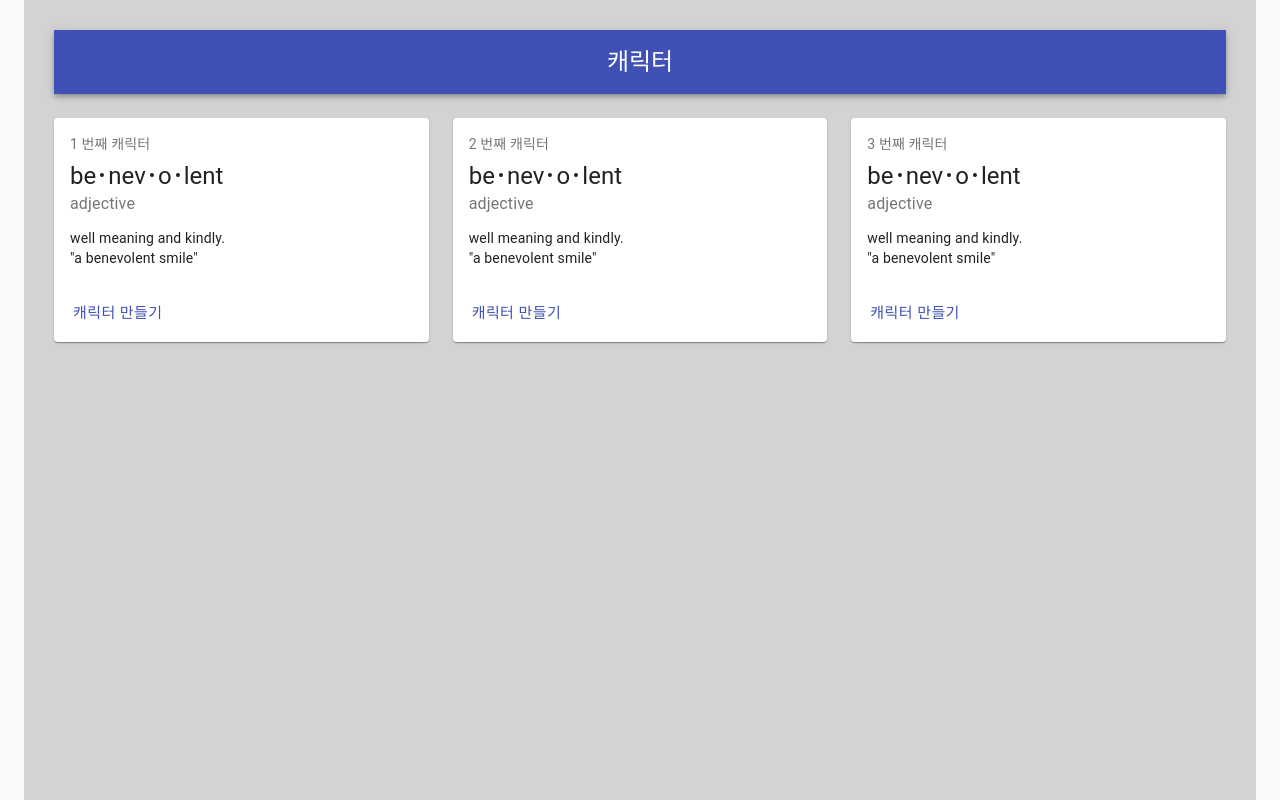
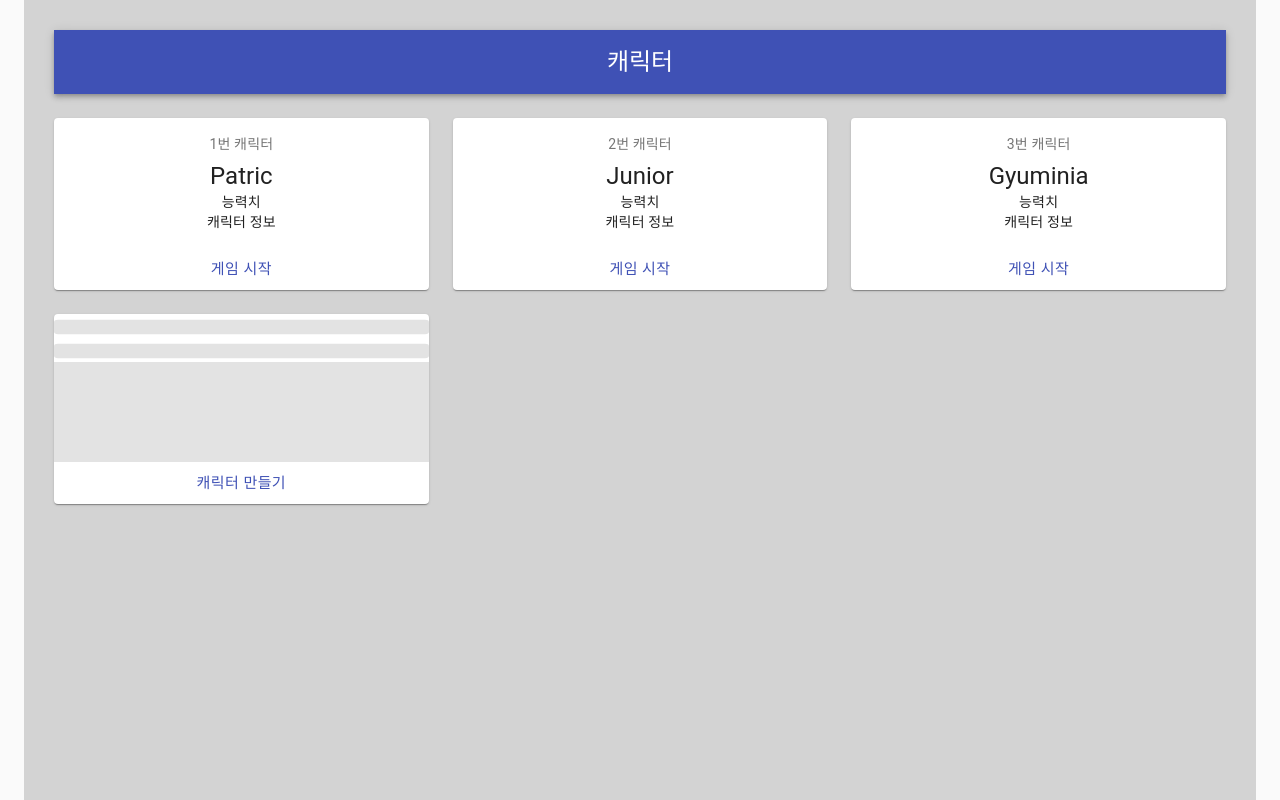
Before and after one commit to 0strich/Gyuminia-client, a React (Create React App) app: page /character in a window 1280 px wide. Built offline with nearby package versions, Linux system fonts and the light colour scheme.

Commit message:
캐릭터 페이지 90% 완료

```diff
--- a/package.json
+++ b/package.json
@@ -5,6 +5,7 @@
   "dependencies": {
     "@material-ui/core": "^4.9.10",
     "@material-ui/icons": "^4.9.1",
+    "@material-ui/lab": "^4.0.0-alpha.50",
     "@testing-library/jest-dom": "^4.2.4",
     "@testing-library/react": "^9.5.0",
     "@testing-library/user-event": "^7.2.1",
--- a/src/components/Character.tsx
+++ b/src/components/Character.tsx
@@ -2,35 +2,26 @@ import React from "react";
 import { makeStyles } from "@material-ui/core/styles";
 import Grid from "@material-ui/core/Grid";
 import Card from "@material-ui/core/Card";
-import CardActions from "@material-ui/core/CardActions";
 import CardContent from "@material-ui/core/CardContent";
 import Button from "@material-ui/core/Button";
 import Typography from "@material-ui/core/Typography";
 import AppBar from "@material-ui/core/AppBar";
 import Toolbar from "@material-ui/core/Toolbar";
+import Skeleton from "@material-ui/lab/Skeleton";
 
 const useStyles = makeStyles({
   root: {
     minWidth: 275,
-    justifyContent: "center",
-  },
-  bullet: {
-    display: "inline-block",
-    margin: "0 2px",
-    transform: "scale(0.8)",
+    textAlign: "center",
   },
   title: {
     fontSize: 14,
-  },
-  pos: {
-    marginBottom: 12,
   },
 });
 
 const Character = () => {
   const classes = useStyles();
-  const bull = <span className={classes.bullet}>•</span>;
-  const characterCard = (order: number) => (
+  const characterCard = (order: number, charName: string) => (
     <Grid item xs={4}>
       <Card className={classes.root}>
         <CardContent>
@@ -39,25 +30,34 @@ const Character = () => {
             color="textSecondary"
             gutterBottom
           >
-            {order} 번째 캐릭터
+            {order}번 캐릭터
           </Typography>
           <Typography variant="h5" component="h2">
-            be{bull}nev{bull}o{bull}lent
-          </Typography>
-          <Typography className={classes.pos} color="textSecondary">
-            adjective
+            {charName}
           </Typography>
           <Typography variant="body2" component="p">
-            well meaning and kindly.
+            능력치
             <br />
-            {'"a benevolent smile"'}
+            캐릭터 정보
           </Typography>
         </CardContent>
-        <CardActions>
-          <Button color="primary" size="large">
-            캐릭터 만들기
-          </Button>
-        </CardActions>
+        <Button color="primary" size="large">
+          게임 시작
+        </Button>
+      </Card>
+    </Grid>
+  );
+  const skeletonCard = () => (
+    <Grid item xs={4}>
+      <Card className={classes.root}>
+        <div>
+          <Skeleton variant="text" animation="wave" />
+          <Skeleton variant="text" animation="wave" />
+          <Skeleton variant="rect" animation="wave" width={400} height={100} />
+        </div>
+        <Button color="primary" size="large">
+          캐릭터 만들기
+        </Button>
       </Card>
     </Grid>
   );
@@ -70,11 +70,12 @@ const Character = () => {
           <Typography variant="h5">캐릭터</Typography>
         </Toolbar>
       </AppBar>
-      <br></br>
+      <br />
       <Grid container spacing={3}>
-        {characterCard(1)}
-        {characterCard(2)}
-        {characterCard(3)}
+        {characterCard(1, "Patric")}
+        {characterCard(2, "Junior")}
+        {characterCard(3, "Gyuminia")}
+        {skeletonCard()}
       </Grid>
     </div>
   );
--- a/src/components/Ranking.tsx
+++ b/src/components/Ranking.tsx
@@ -77,7 +77,7 @@ const Ranking = () => {
           <Typography variant="h5">캐릭터 랭킹</Typography>
         </Toolbar>
       </AppBar>
-      <br></br>
+      <br />
       <TableContainer component={Paper}>
         <Table className={classes.table} aria-label="customized table">
           <TableHead>
@@ -110,7 +110,7 @@ const Ranking = () => {
           </TableBody>
         </Table>
       </TableContainer>
-      <br></br>
+      <br />
       <Button
         size="large"
         variant="contained"
```
